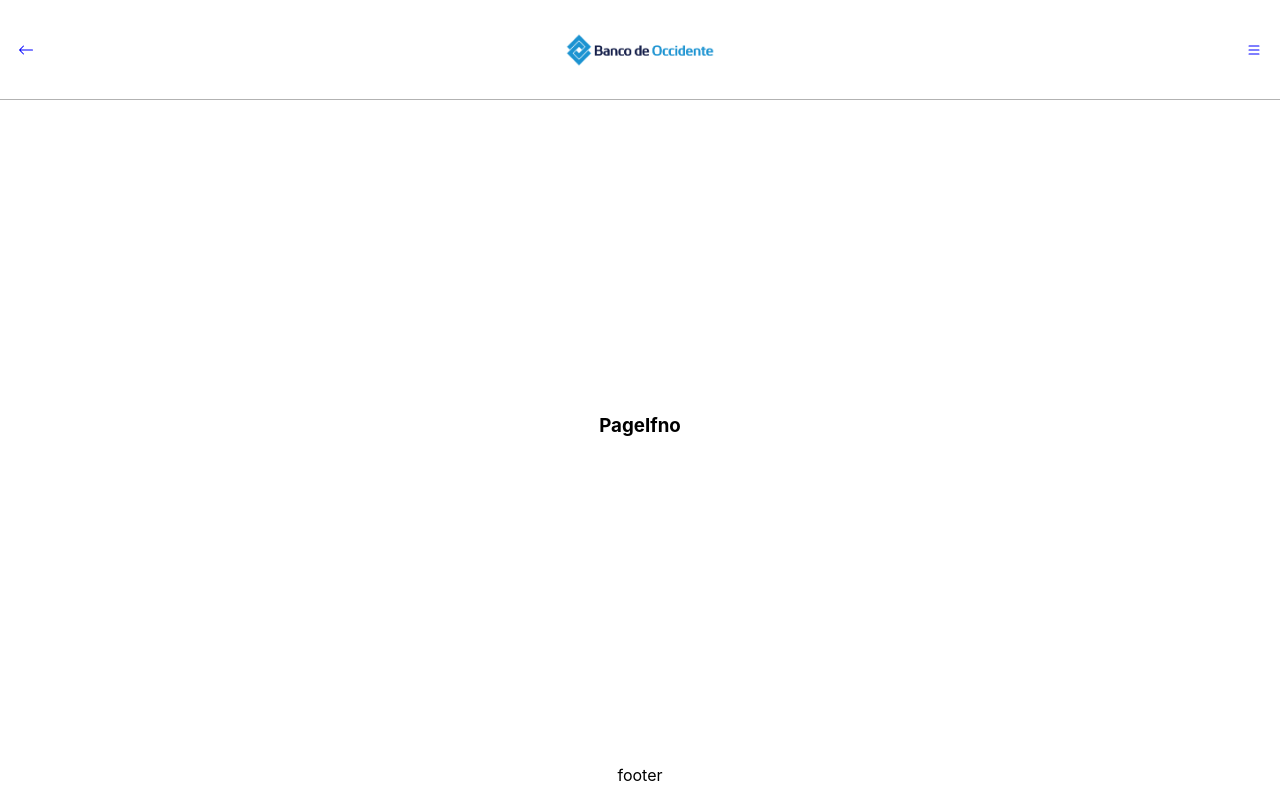
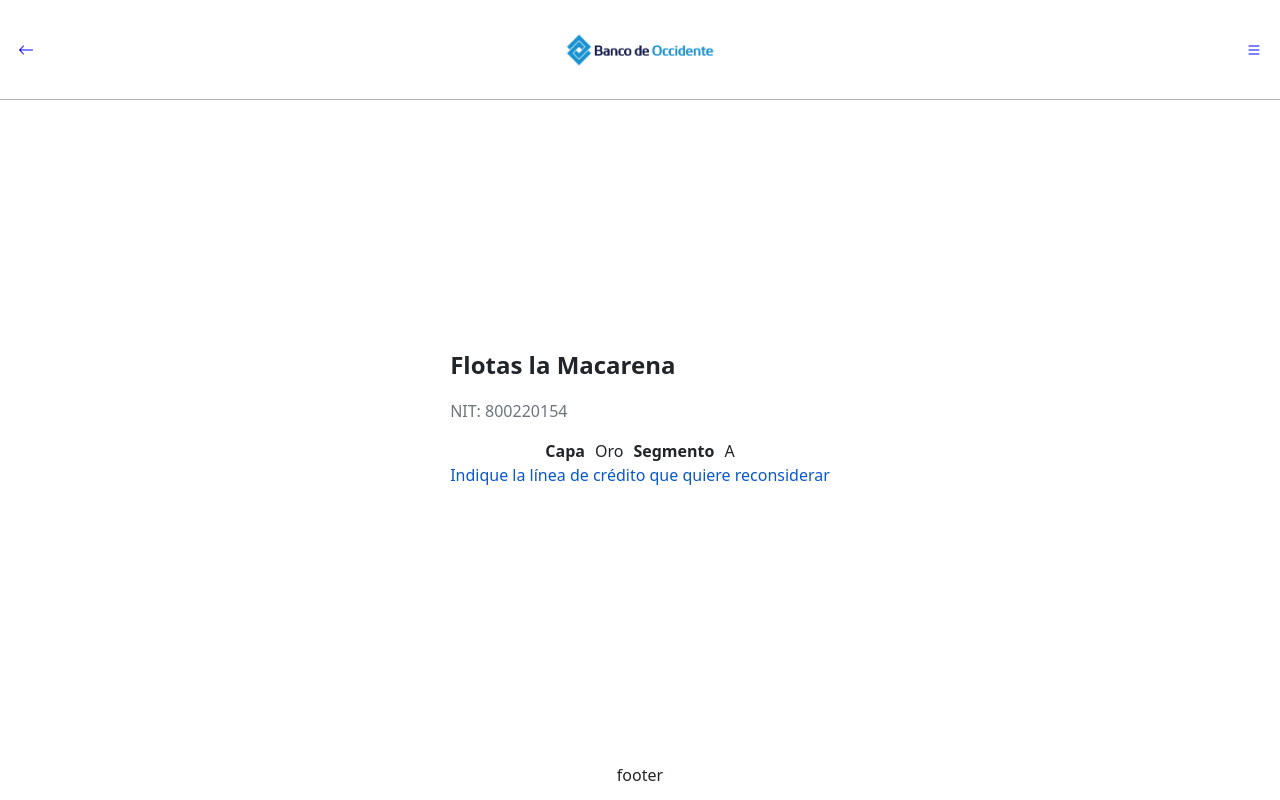
Before and after one commit to afal694/BDO, a React (Create React App) app: page / in a window 1280 px wide. Built offline with nearby package versions, Linux system fonts and the light colour scheme.

Commit message:
bootstrap colors

```diff
--- a/package.json
+++ b/package.json
@@ -3,6 +3,7 @@
   "version": "0.1.0",
   "private": true,
   "dependencies": {
+    "@fortawesome/fontawesome-free": "^5.15.4",
     "@testing-library/jest-dom": "^5.16.1",
     "@testing-library/react": "^12.1.2",
     "@testing-library/user-event": "^13.5.0",
--- a/src/components/PageInfo.tsx
+++ b/src/components/PageInfo.tsx
@@ -1,7 +1,64 @@
 import React from "react";
 
-const PageInfo = ({}) => {
-  return <h3>PageIfno</h3>
+interface PageInfoProps {
+	obj?: {
+		nit: string;
+		name: string;
+		layer: string;
+		segment: string;
+		managerRelation: string;
+	};
+}
+const MockObj = {
+	nit: "800220154",
+	name: "Flotas la Macarena",
+	layer: "Oro",
+	segment: "A",
+	managerRelation: "Carlos Gómez",
+};
+
+interface InfoKeyValueProps {
+	name: string;
+	value: string;
+}
+const InfoKeyValue: React.FC<InfoKeyValueProps> = ({
+	name,
+	value,
+}: InfoKeyValueProps) => {
+	return (
+		<div className="info-key-value">
+			<span className="fw-bold">{name}</span>
+			<span >{value}</span>
+		</div>
+	);
+};
+
+const PageInfo: React.FC<PageInfoProps> = ({
+	obj = MockObj,
+}: PageInfoProps) => {
+	const { name, layer, managerRelation, nit, segment } = obj;
+
+	return (
+		<div>
+			<div className="meta-data">
+				<p className="fs-4 fw-bolder">{name}</p>
+				<p className="fs-6 text-muted">{`NIT: ${nit}`}</p>
+				<div className="info">
+					<InfoKeyValue name={"Capa"} value={layer} />
+					<InfoKeyValue name={"Segmento"} value={segment} />
+				</div>
+			</div>
+			<div className="actions">
+				<div>
+					<p>Indique la línea de crédito que quiere reconsiderar</p>
+				</div>
+				<div>
+					<div className="action"></div>
+				</div>
+			</div>
+			<div className="info"></div>
+		</div>
+	);
 };
 
 export default PageInfo;
--- a/src/index.tsx
+++ b/src/index.tsx
@@ -4,6 +4,8 @@
 import App from "./App";
 import reportWebVitals from "./reportWebVitals";
 import "./styles/index.scss";
+import "@fortawesome/fontawesome-free";
+import 'bootstrap/dist/css/bootstrap.min.css';
 
 ReactDOM.render(
 	<React.StrictMode>
--- /dev/null
+++ b/src/styles/_custom.scss
@@ -0,0 +1 @@
+@import "../../node_modules/bootstrap/scss/bootstrap";
--- /dev/null
+++ b/src/styles/_generals.scss
@@ -0,0 +1,91 @@
+* {
+	box-sizing: border-box;
+}
+
+#root {
+	width: 100%;
+	height: 100%;
+
+	display: grid;
+	grid-template-columns: 1fr;
+	grid-template-rows: 2fr 13fr 1fr;
+}
+
+html,
+body {
+	margin: 0;
+	height: 100%;
+}
+
+header {
+	grid-column: 1 / 2;
+	grid-row: 1 / 2;
+
+	color: blue;
+	border-bottom: 1px solid rgba(0, 0, 0, 0.3);
+
+	display: flex;
+	flex-wrap: nowrap;
+	align-items: center;
+
+	.first-button {
+		flex: 0 1 52px;
+	}
+
+	.logo {
+		flex: 1 1 50%;
+		display: flex;
+		img {
+			height: 50px;
+			margin: auto;
+		}
+	}
+
+	.last-button {
+		flex: 0 1 52px;
+	}
+
+	.first-button,
+	.last-button {
+		display: flex;
+		align-items: center;
+		justify-content: center;
+	}
+}
+
+main {
+	grid-column: 1 / 2;
+	grid-row: 2 / 3;
+	display: flex;
+	justify-content: center;
+	align-items: center;
+}
+
+footer {
+	grid-column: 1 / 2;
+	grid-row: 3/4;
+
+	display: flex;
+	justify-content: center;
+	align-items: center;
+}
+
+.meta-data {
+	.info {
+		display: flex;
+		flex-wrap: nowrap;
+		justify-content: center;
+		.info-key-value {
+			display: flex;
+
+			span {
+				flex: 0 1 50%;
+				margin: 0 5px;
+			}
+		}
+	}
+}
+
+.actions{
+	color: $blue-600;
+}
--- a/src/styles/index.scss
+++ b/src/styles/index.scss
@@ -1,70 +1,2 @@
-* {
-	box-sizing: border-box;
-}
-
-#root {
-	width: 100%;
-	height: 100%;
-
-	display: grid;
-	grid-template-columns: 1fr;
-	grid-template-rows: 2fr 13fr 1fr;
-}
-
-html,
-body {
-	margin: 0;
-	height: 100%;
-}
-
-header {
-	grid-column: 1 / 2;
-	grid-row: 1 / 2;
-
-	color: blue;
-	border-bottom: 1px solid rgba(0, 0, 0, 0.3);
-
-	display: flex;
-  flex-wrap: nowrap;
-  align-items: center;
-
-	.first-button {
-		flex: 0 1 52px;
-	}
-
-	.logo {
-		flex: 1 1 50%;
-    display: flex;
-    img{
-      height: 50px;
-      margin: auto;
-    }
-	}
-
-	.last-button {
-		flex: 0 1 52px;
-	}
-
-  .first-button, .last-button{
-    display: flex;
-    align-items: center;
-    justify-content: center;
-  }
-}
-
-main {
-	grid-column: 1 / 2;
-	grid-row: 2 / 3;
-	display: flex;
-	justify-content: center;
-	align-items: center;
-}
-
-footer {
-	grid-column: 1 / 2;
-	grid-row: 3/4;
-
-	display: flex;
-	justify-content: center;
-	align-items: center;
-}
+@import "./custom.scss";
+@import "./generals.scss";
```
Also changed, not shown: 1 other file (tests, documents, lock files or other folders).
